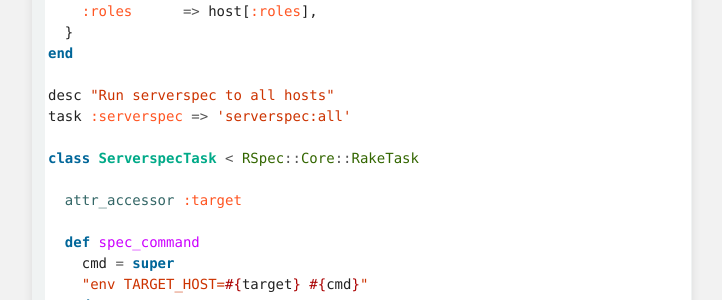
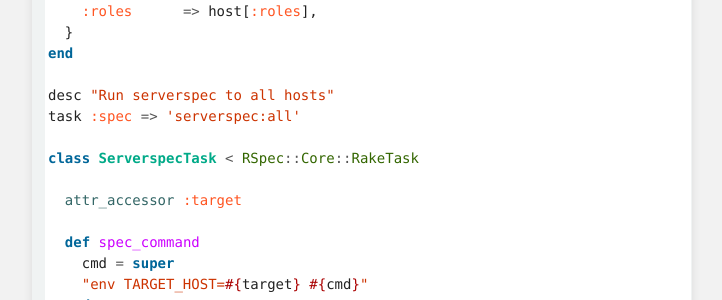
Before and after one commit to serverspec/serverspec.github.io, a Jekyll site: the page built from advanced_tips.md, in a window 1280 px wide and 900 px high, scrolled down 1574 px. Shown: the part 152-452 px from the top of the window, without its empty margins (288-1010 px from the left). Built offline with Jekyll 4.4.1, drawn with Linux system fonts in a browser that asks for light colours; Markdown is read by kramdown in place of the engine named in the settings.

Commit message:
Use "spec" as the main task name instead of "serverspec"
This is more consistent with what is proposed by `serverspec-init` and
what is contained in the documentation.

```diff
--- a/advanced_tips.md
+++ b/advanced_tips.md
@@ -75,7 +75,7 @@ hosts = hosts.map do |host|
 end
 
 desc "Run serverspec to all hosts"
-task :serverspec => 'serverspec:all'
+task :spec => 'serverspec:all'
 
 class ServerspecTask < RSpec::Core::RakeTask
 
@@ -149,7 +149,7 @@ require 'yaml'
 properties = YAML.load_file('properties.yml')
 
 desc "Run serverspec to all hosts"
-task :serverspec => 'serverspec:all'
+task :spec => 'serverspec:all'
 
 namespace :serverspec do
   task :all => properties.keys.map {|key| 'serverspec:' + key.split('.')[0] }
```
